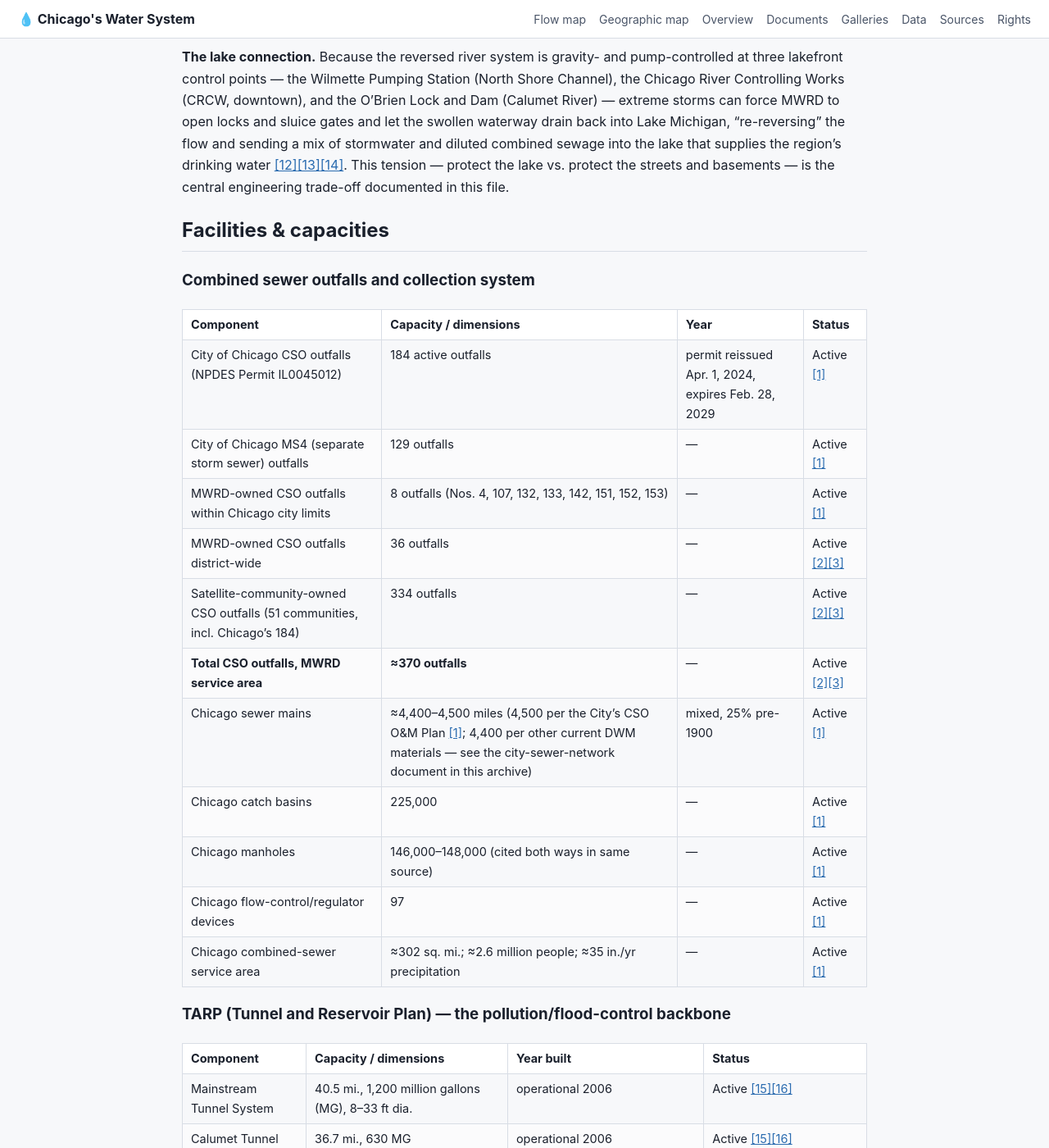
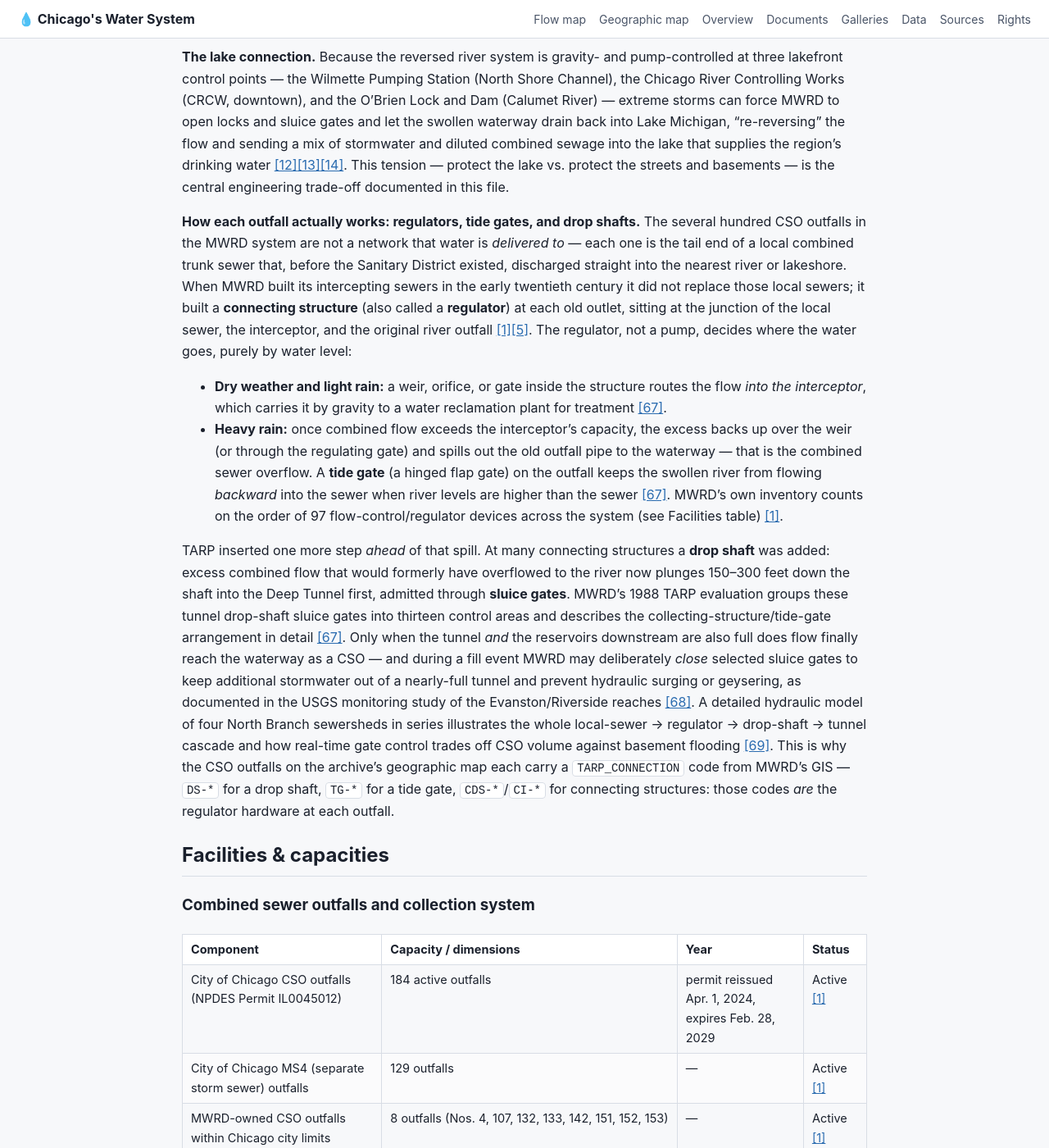
Before and after one commit to boswald314/chicago-water-system, a Jekyll site: the page built from docs/14-cso-outfalls-discharges.md, in a window 1280 px wide and 1400 px high, scrolled down 765 px. Shown: the whole window at 82% size. Built offline with Jekyll 4.4.1, drawn with Linux system fonts in a browser that asks for light colours; some of the changed text lies outside the part shown.

Commit message:
docs 14/06: explain the CSO outfall mechanism (regulators, tide gates, drop shafts)
Doc 14 gains a 'How each outfall actually works' subsection: each outfall is
the tail of a local trunk sewer at a connecting-structure/regulator that routes
flow to the interceptor (dry) or spills to the river (wet) by water level, with
a tide gate preventing backflow and a TARP drop shaft diverting to the tunnel
first. Ties the map's TARP_CONNECTION codes (DS-/TG-/CDS-) to the hardware.
Sourced from the 1988 EPA TARP evaluation, 2002 USGS Riverside/Evanston CSO
study, and the 2014 Zimmer North Branch hydraulic-model thesis (new src 67-69).
Doc 06 gains a pointer sentence to it.

Co-Authored-By: Claude Fable 5 <noreply@anthropic.com>

```diff
--- a/docs/14-cso-outfalls-discharges.md
+++ b/docs/14-cso-outfalls-discharges.md
@@ -13,6 +13,13 @@ The Chicago Area Waterway System (CAWS) — the Chicago River (North, South and
 **Downstream outputs.** Each WRP discharges its treated effluent to a specific CAWS reach: Stickney WRP (the world's largest wastewater plant) to the Chicago Sanitary and Ship Canal; the Terrence J. O'Brien WRP (formerly "North Side") to the North Shore Channel; Calumet WRP to the Cal-Sag Channel/Calumet River system; and the smaller Kirie, Egan, Hanover Park and Lemont plants to their local receiving streams in the Des Plaines and Salt Creek watersheds [\[6\]](#src-6)[\[7\]](#src-7)[\[8\]](#src-8)[\[9\]](#src-9). From the CSSC, flow continues southwest through the Des Plaines and Illinois Rivers to the Mississippi — the entire point of the 1900 reversal was to send Chicago's waste away from Lake Michigan, the region's drinking-water source, rather than into it [\[10\]](#src-10)[\[11\]](#src-11).
 
 **The lake connection.** Because the reversed river system is gravity- and pump-controlled at three lakefront control points — the Wilmette Pumping Station (North Shore Channel), the Chicago River Controlling Works (CRCW, downtown), and the O'Brien Lock and Dam (Calumet River) — extreme storms can force MWRD to open locks and sluice gates and let the swollen waterway drain back into Lake Michigan, "re-reversing" the flow and sending a mix of stormwater and diluted combined sewage into the lake that supplies the region's drinking water [\[12\]](#src-12)[\[13\]](#src-13)[\[14\]](#src-14). This tension — protect the lake vs. protect the streets and basements — is the central engineering trade-off documented in this file.
+
+**How each outfall actually works: regulators, tide gates, and drop shafts.** The several hundred CSO outfalls in the MWRD system are not a network that water is *delivered to* — each one is the tail end of a local combined trunk sewer that, before the Sanitary District existed, discharged straight into the nearest river or lakeshore. When MWRD built its intercepting sewers in the early twentieth century it did not replace those local sewers; it built a **connecting structure** (also called a **regulator**) at each old outlet, sitting at the junction of the local sewer, the interceptor, and the original river outfall [\[1\]](#src-1)[\[5\]](#src-5). The regulator, not a pump, decides where the water goes, purely by water level:
+
+- **Dry weather and light rain:** a weir, orifice, or gate inside the structure routes the flow *into the interceptor*, which carries it by gravity to a water reclamation plant for treatment [\[67\]](#src-67).
+- **Heavy rain:** once combined flow exceeds the interceptor's capacity, the excess backs up over the weir (or through the regulating gate) and spills out the old outfall pipe to the waterway — that is the combined sewer overflow. A **tide gate** (a hinged flap gate) on the outfall keeps the swollen river from flowing *backward* into the sewer when river levels are higher than the sewer [\[67\]](#src-67). MWRD's own inventory counts on the order of 97 flow-control/regulator devices across the system (see Facilities table) [\[1\]](#src-1).
+
+TARP inserted one more step *ahead* of that spill. At many connecting structures a **drop shaft** was added: excess combined flow that would formerly have overflowed to the river now plunges 150–300 feet down the shaft into the Deep Tunnel first, admitted through **sluice gates**. MWRD's 1988 TARP evaluation groups these tunnel drop-shaft sluice gates into thirteen control areas and describes the collecting-structure/tide-gate arrangement in detail [\[67\]](#src-67). Only when the tunnel *and* the reservoirs downstream are also full does flow finally reach the waterway as a CSO — and during a fill event MWRD may deliberately *close* selected sluice gates to keep additional stormwater out of a nearly-full tunnel and prevent hydraulic surging or geysering, as documented in the USGS monitoring study of the Evanston/Riverside reaches [\[68\]](#src-68). A detailed hydraulic model of four North Branch sewersheds in series illustrates the whole local-sewer → regulator → drop-shaft → tunnel cascade and how real-time gate control trades off CSO volume against basement flooding [\[69\]](#src-69). This is why the CSO outfalls on the archive's geographic map each carry a `TARP_CONNECTION` code from MWRD's GIS — `DS-*` for a drop shaft, `TG-*` for a tide gate, `CDS-*`/`CI-*` for connecting structures: those codes *are* the regulator hardware at each outfall.
 
 ## Facilities & capacities
 
@@ -208,3 +215,6 @@ For the six MWRD pumping stations that discharge CSOs directly (North Branch, Ra
 64. <a id="src-64"></a>"Trustees OK $1.9M upgrade to stormwater pumping station and get first look at 2023 budget with property tax reduction" — The Record North Shore, Oct. 12, 2022 — <https://www.therecordnorthshore.org/2022/10/12/trustees-ok-1-9m-upgrade-to-stormwater-pumping-station-and-get-first-look-at-2023-budget-with-property-tax-reduction/> — 1936 construction date, five pumps, 1991 switchgear replacement/30-yr service life, 2001 VFD installation/15-20-yr life, $1.93M Connelly Electric contract, 28%/$432,000 budget overrun, late-2023 switchgear completion. Accessed July 2026.
 65. <a id="src-65"></a>*Village of Wilmette Neighborhood Storage Project* presentation, Nov. 6, 2020 (to the Chicago/Cook County Stormwater Committee), archived by the Metropolitan Planning Council — <https://archive.metroplanning.org/uploads/cms/documents/csc_presentation_wilmette_stormwater.pdf> — west-Wilmette separate-sewer service area (2.8 sq. mi., built out 1930-1950), SWPS hydrologic/hydraulic model (585 cfs pump-station capacity vs. 290-295 cfs 10-/100-year storm flows), 2-year storm-sewer system capacity, April 2013 flood/10-year-storm impact figures (310 structures). Local copy: `sources/cso-outfalls-discharges/2020-village-of-wilmette-neighborhood-storage-project-presentation.pdf`. Accessed July 2026.
 66. <a id="src-66"></a>"Sewer System Management" — Village of Wilmette, IL — <https://www.wilmette.gov/369/Sewer-System-Management> — confirms "all stormwater west of Ridge Road drains to a single pumping station on Lake Avenue," separate storm/sanitary pipe design west of Ridge Road, Neighborhood Storage Project (2022) context. Accessed July 2026.
+67. <a id="src-67"></a>U.S. EPA, *Tunnel and Reservoir Plan Special Evaluation Project — Interim Report* (1988), esp. pp. 34–36 — EPA NSCEP — <https://nepis.epa.gov/Exe/ZyPDF.cgi/20017UL9.PDF?Dockey=20017UL9.PDF> (PDF in `sources/tarp-deep-tunnel/`) — describes the Mainstream tunnel tide-gate/collecting structures and the grouping of drop-shaft sluice gates into thirteen control areas. Accessed July 2026.
+68. <a id="src-68"></a>Duncker, J.J., et al., *Monitoring and Analysis of Combined Sewer Overflow… Riverside and Evanston, Illinois, 1997–99*, USGS Water-Resources Investigations Report 01-4121 (2002), pp. 20–21 — <https://pubs.usgs.gov/wri/2001/4121/wrir01_4121.pdf> (PDF in `sources/cso-outfalls-discharges/`) — documents drop-shaft sluice-gate operation and closing gates to prevent hydraulic surging when the deep tunnel is used for storage. Accessed July 2026.
+69. <a id="src-69"></a>Zimmer, A., *Hydraulic Modeling and Evolutionary Optimization of Combined Sewer Overflow Real-Time Decision Support* (M.S. thesis, Univ. of Illinois, 2014), ch. 4 — IDEALS — <https://www.ideals.illinois.edu/items/46833> (PDF in `sources/theses/`) — models four North Branch sewersheds in series (local sewer → CSO regulator → drop shaft → tunnel) and the real-time gate-control trade-off. Accessed July 2026.
```
Also changed, not shown: docs/06-city-sewer-network.md (+1 -1 lines).
